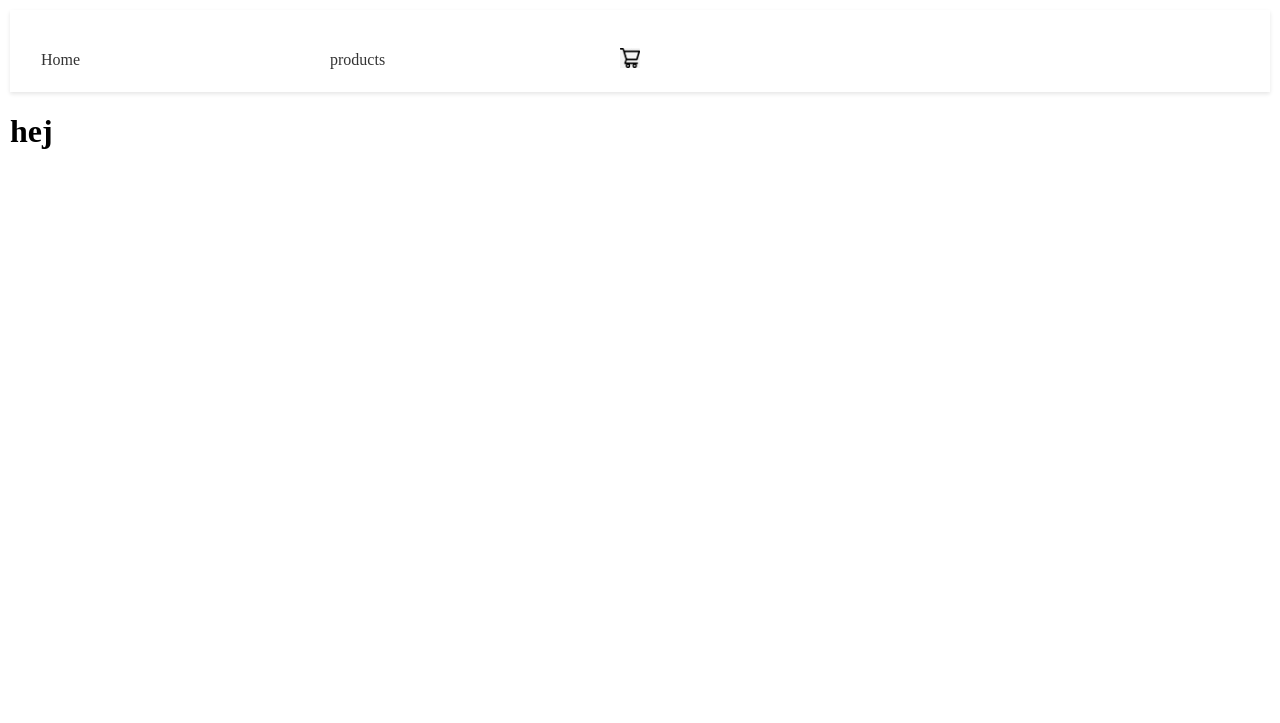
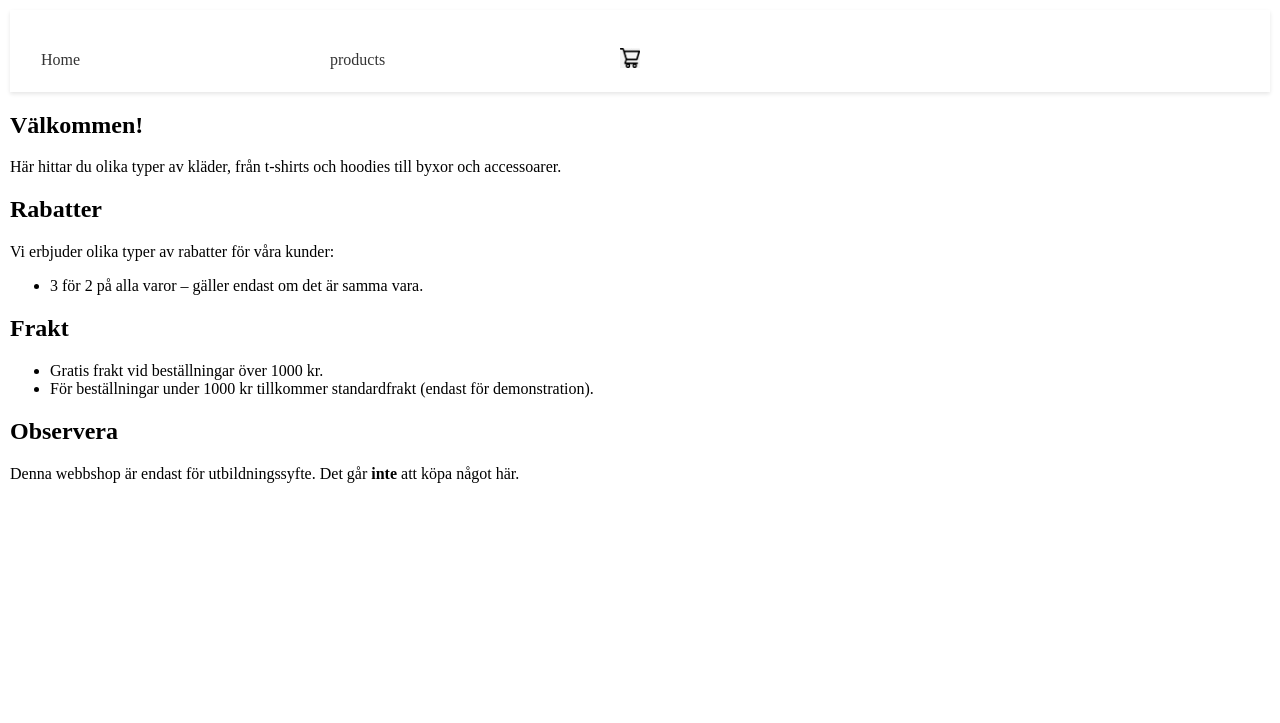
Before and after one commit to Cappe99/L3-App-1DV610, a Node server app: page / in a window 1280 px wide. Shown: the top 723 px of the page. Run offline with Node 20, Linux system fonts and the light colour scheme; some libraries are stand-ins or nearby versions.

Commit message:
Home page info HTML

```diff
--- a/src/views/cart/index.ejs
+++ b/src/views/cart/index.ejs
@@ -30,7 +30,7 @@
     </table>
 
     <div class="cart-summary">
-      <p><strong>Totalt pris:</strong> <%= total %> kr</p>
+      <p><strong>Pris för produkter:</strong> <%= total %> kr</p>
       <p><strong>Frakt:</strong> <%= shipping %> kr</p>
       <p><strong>Summa att betala:</strong> <%= final %> kr</p>
       <p><strong>Antal varor:</strong> <%= quantity %></p>
--- a/src/views/home/index.ejs
+++ b/src/views/home/index.ejs
@@ -1 +1,37 @@
-<h1>hej</h1>
+<!DOCTYPE html>
+<html lang="sv">
+<head>
+    <meta charset="UTF-8">
+    <meta name="viewport" content="width=device-width, initial-scale=1.0">
+    <title>EduKläder - Din utbildningswebbshop</title>
+</head>
+<body>
+    <main>
+        <section>
+            <h2>Välkommen!</h2>
+            <p>Här hittar du olika typer av kläder, från t-shirts och hoodies till byxor och accessoarer. </p>
+        </section>
+
+        <section>
+            <h2>Rabatter</h2>
+            <p>Vi erbjuder olika typer av rabatter för våra kunder:</p>
+            <ul>
+                <li><span class="highlight">3 för 2</span> på alla varor – gäller endast om det är samma vara.</li>
+            </ul>
+        </section>
+
+        <section>
+            <h2>Frakt</h2>
+            <ul>
+                <li><span class="highlight">Gratis frakt</span> vid beställningar över 1000 kr.</li>
+                <li>För beställningar under 1000 kr tillkommer standardfrakt (endast för demonstration).</li>
+            </ul>
+        </section>
+
+        <section>
+            <h2>Observera</h2>
+            <p>Denna webbshop är endast för <span class="highlight">utbildningssyfte</span>. Det går <strong>inte</strong> att köpa något här.</p>
+        </section>
+    </main>
+</body>
+</html>
```
Also changed, not shown: public/css/style.css (line endings or trailing spaces).
